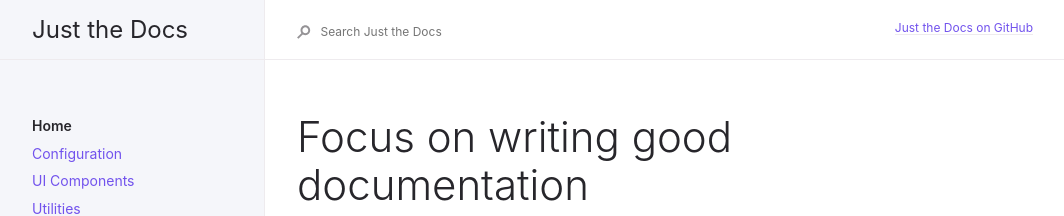
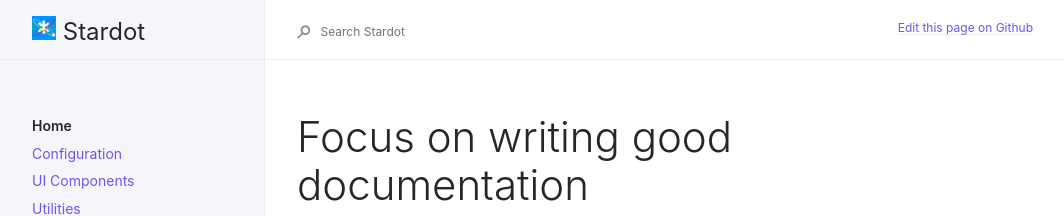
Before and after one commit to stardot/stardot.github.io, a Jekyll site: the page built from index.md, in a window 1280 px wide. Shown: the top 216 px of the page, without its empty margins (91-1155 px from the left). Built offline with Jekyll 4.4.1, drawn with Linux system fonts in a browser that asks for light colours.

Commit message:
Stardot configs

```diff
--- a/_config.yml
+++ b/_config.yml
@@ -13,10 +13,10 @@
 # you will see them accessed via {{ site.title }}, {{ site.github_repo }}, and so on.
 # You can create any custom variable you would like, and they will be accessible
 # in the templates via {{ site.myvariable }}.
-title: Just the Docs
-description: A Jekyll theme for documentation
-baseurl: "/just-the-docs/" # the subpath of your site, e.g. /blog
-url: "https://pmarsceill.github.io" # the base hostname & protocol for your site, e.g. http://example.com
+title: Stardot
+description: Website for the Stardot Github Community
+baseurl: "/stardot" # the subpath of your site, e.g. /blog
+url: "https://stardot.github.io" # the base hostname & protocol for your site, e.g. http://example.com
 
 permalink: pretty
 exclude: ["node_modules/", "*.gemspec", "*.gem", "Gemfile", "Gemfile.lock", "package.json", "package-lock.json",  "script/", "LICENSE.txt", "lib/", "bin/", "README.md", "Rakefile"]
@@ -26,15 +26,15 @@ search_enabled: true
 
 # Aux links for the upper right navigation
 aux_links:
-  "Just the Docs on GitHub":
-    - "//github.com/pmarsceill/just-the-docs"
+  "Edit this site on GitHub":
+    - "//github.com/stardot/stardot.github.io"
 
 # Color scheme currently only supports "dark" or nil (default)
 color_scheme: nil
 
 # Google Analytics Tracking (optional)
 # e.g, UA-1234567-89
-ga_tracking: UA-2709176-10
+ga_tracking:
 
 plugins:
   - jekyll-seo-tag
--- a/_layouts/default.html
+++ b/_layouts/default.html
@@ -6,13 +6,15 @@
 
   <div class="page-wrap">
     <div class="side-bar">
-      <a href="{{ site.url }}{{ site.baseurl }}" class="site-title fs-6 lh-tight">{{ site.title }}</a>
+      <a href="{{ site.url }}{{ site.baseurl }}" class="site-title fs-6 lh-tight">
+        <img height="24" width="24" src="{{ "/assets/images/stardot.png" | absolute_url }}">&nbsp;{{ site.title }}
+      </a>
       <span class="fs-3"><button class="js-main-nav-trigger navigation-list-toggle btn btn-outline" type="button" data-text-toggle="Hide">Menu</button></span>
       <div class="navigation main-nav js-main-nav">
         {% include nav.html %}
       </div>
       <footer role="contentinfo" class="site-footer">
-        <p class="text-small text-grey-dk-000 mb-0">This site uses <a href="https://github.com/pmarsceill/just-the-docs">Just the Docs</a>, a documentation theme for Jekyll.</p>
+        <p class="text-small text-grey-dk-000 mb-0">This site uses <a href="https://pmarsceill.github.io/just-the-docs/">Just the Docs</a>, a documentation theme for Jekyll.</p>
       </footer>
     </div>
     <div class="main-content-wrap js-main-content" tabindex="0">
@@ -30,7 +32,11 @@
           {% if site.aux_links != nil %}
             <ul class="list-style-none text-small mt-md-1 mb-md-1 pb-4 pb-md-0 js-aux-nav aux-nav">
               {% for link in site.aux_links %}
+                <!--
                 <li class="d-inline-block my-0{% unless forloop.last %} mr-2{% endunless %}"><a href="{{ link.last }}">{{ link.first }}</a></li>
+                -->
+                <li class="d-inline-block my-0{% unless forloop.last %} mr-2{% endunless %}"><a href="{{ link.last }}/tree/master/{{page.path}}">Edit this page on Github</a></li>
+
               {% endfor %}
             </ul>
           {% endif %}
```
Also changed, not shown: assets/images/stardot.png (added), favicon.ico (added).
